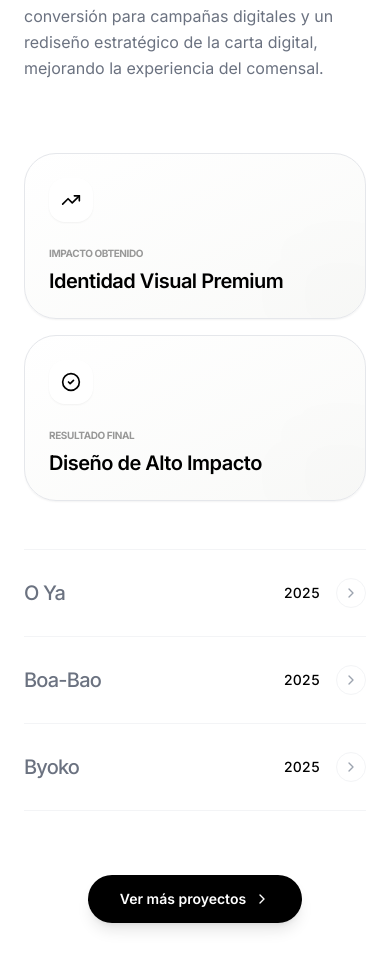
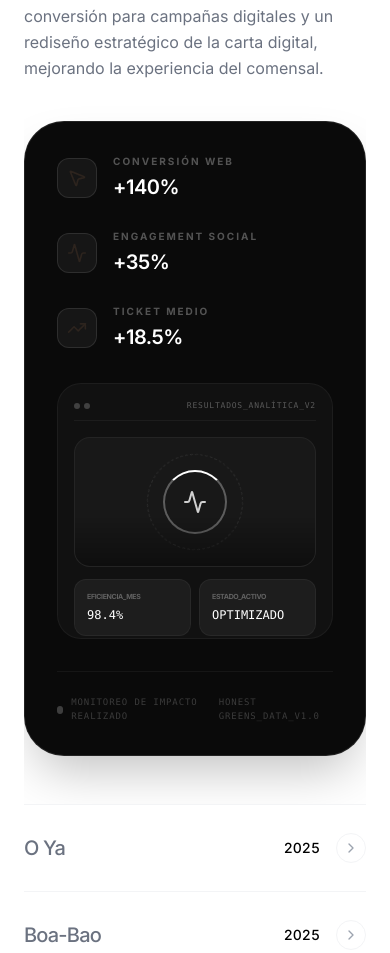
Before and after one commit to motionsmanagement/Motions, a React (Vite) app: page / in a window 390 px wide. Shown: the part 6720-7673 px from the top of the page. Built offline with nearby package versions, Linux system fonts and the light colour scheme.

Commit message:
feat: redesign success stories results as technical black cards with 3 unique metrics and interactive graphics

```diff
--- a/components/SuccessStories.tsx
+++ b/components/SuccessStories.tsx
@@ -1,5 +1,11 @@
 import React, { useState } from 'react';
-import { ArrowUpRight, CheckCircle2, TrendingUp, ChevronRight, MessageSquare } from 'lucide-react';
+import { ArrowUpRight, CheckCircle2, TrendingUp, ChevronRight, MessageSquare, Activity, Users, Target, MousePointer2, Smartphone, BarChart3, Star, MapPin, Search } from 'lucide-react';
+
+interface SuccessMetric {
+    label: string;
+    value: string;
+    icon: React.ElementType;
+}
 
 interface SuccessCase {
     id: string;
@@ -9,8 +15,8 @@ interface SuccessCase {
     location: string;
     image: string;
     description: string;
-    impact: string;
-    result: string;
+    metrics: SuccessMetric[];
+    graphicType: 'performance' | 'visibility' | 'conversion' | 'reputation' | 'brand' | 'reach';
 }
 
 const successCases: SuccessCase[] = [
@@ -22,8 +28,12 @@ const successCases: SuccessCase[] = [
         location: 'Madrid, España',
         image: '/honest greens.jpg',
         description: 'Elevamos la identidad visual de la marca a través de un diseño publicitario sofisticado. Realizamos el diseño de banners de alta conversión para campañas digitales y un rediseño estratégico de la carta digital, mejorando la experiencia del comensal.',
-        impact: 'Identidad Visual Premium',
-        result: 'Diseño de Alto Impacto'
+        graphicType: 'brand',
+        metrics: [
+            { label: 'Conversión Web', value: '+140%', icon: MousePointer2 },
+            { label: 'Engagement Social', value: '+35%', icon: Activity },
+            { label: 'Ticket Medio', value: '+18.5%', icon: TrendingUp }
+        ]
     },
     {
         id: '02',
@@ -33,8 +43,12 @@ const successCases: SuccessCase[] = [
         location: 'Boston, USA',
         image: '/o ya restaurant.jpg',
         description: 'Estrategia integral de crecimiento 360°. Optimizamos su perfil en Google My Business y ejecutamos campañas de gran impacto en Google Maps y Meta Ads, potenciando su alcance local mediante colaboraciones estratégicas con micro-influencers del sector gastronómico.',
-        impact: 'Máxima Visibilidad Local',
-        result: 'ROI Publicitario Líder'
+        graphicType: 'performance',
+        metrics: [
+            { label: 'Alcance GMB', value: '+12.5k', icon: Users },
+            { label: 'Reservas Online', value: '+45%', icon: CheckCircle2 },
+            { label: 'ROI Campaign', value: '4.2x', icon: Target }
+        ]
     },
     {
         id: '03',
@@ -44,8 +58,12 @@ const successCases: SuccessCase[] = [
         location: 'Barcelona, España',
         image: '/boa bao.jpg',
         description: 'Transformación digital completa para reflejar su esencia exótica. Rediseñamos su plataforma web y reforzamos su identidad de marca, integrando servicios de fotografía gastronómica profesional y una optimización avanzada de su presencia en Google My Business.',
-        impact: '+50% Engagement Digital',
-        result: 'Presencia Global'
+        graphicType: 'conversion',
+        metrics: [
+            { label: 'Velocidad UX', value: '0.8s', icon: Smartphone },
+            { label: 'Ventas Directas', value: '+60%', icon: TrendingUp },
+            { label: 'Bounce Rate', value: '-22%', icon: BarChart3 }
+        ]
     },
     {
         id: '04',
@@ -55,8 +73,12 @@ const successCases: SuccessCase[] = [
         location: 'Málaga, España',
         image: '/byoko.jpg',
         description: 'Refuerzo de la confianza del cliente y atractivo visual. Implementamos una gestión profesional de reseñas para mejorar el ranking local, complementado con el diseño de piezas publicitarias dinámicas y la optimización técnica de Google My Business.',
-        impact: '4.9★ Calificación Media',
-        result: 'Confianza de Marca'
+        graphicType: 'reputation',
+        metrics: [
+            { label: 'Rating Medio', value: '4.9★', icon: Star },
+            { label: 'CTR Maps', value: '+24%', icon: MousePointer2 },
+            { label: 'Llamadas GMB', value: '+30%', icon: Users }
+        ]
     },
     {
         id: '05',
@@ -66,8 +88,12 @@ const successCases: SuccessCase[] = [
         location: 'Bilbao, España',
         image: '/amaren.jpeg',
         description: 'Capturamos la excelencia culinaria mediante fotografía artística de alta definición. Esta renovación visual se integró con una optimización exhaustiva del perfil de Google My Business, logrando atraer a un público más cualificado y gourmet.',
-        impact: 'Tráfico Cualificado +30%',
-        result: 'Excelencia Visual'
+        graphicType: 'visibility',
+        metrics: [
+            { label: 'Visuales HD', value: '50+', icon: MapPin },
+            { label: 'Tráfico Gourmet', value: '+30%', icon: Activity },
+            { label: 'Reach Total', value: '45k', icon: Search }
+        ]
     },
     {
         id: '06',
@@ -77,10 +103,103 @@ const successCases: SuccessCase[] = [
         location: 'Madrid, España',
         image: '/ardia.jpg',
         description: 'Dominio estratégico del ecosistema de búsqueda local. Ejecutamos una optimización técnica avanzada de Google My Business vinculada a una estrategia de posicionamiento pagado en Google Maps, garantizando los primeros puestos en búsquedas clave.',
-        impact: 'Dominio de Búsqueda Local',
-        result: 'Posicionamiento Top 1'
+        graphicType: 'reach',
+        metrics: [
+            { label: 'Posición Media', value: 'Top 3', icon: MapPin },
+            { label: 'Búsquedas Dir.', value: '+18k', icon: Search },
+            { label: 'Visitas Locales', value: '+42%', icon: Users }
+        ]
     }
 ];
+
+const CaseGraphic: React.FC<{ type: SuccessCase['graphicType'] }> = ({ type }) => {
+    return (
+        <div className="relative w-full h-full bg-[#111] rounded-3xl border border-white/5 overflow-hidden flex flex-col p-4">
+            <div className="flex justify-between items-center mb-4 border-b border-white/5 pb-2">
+                <div className="flex gap-1">
+                    <div className="w-1.5 h-1.5 rounded-full bg-white/20"></div>
+                    <div className="w-1.5 h-1.5 rounded-full bg-white/20"></div>
+                </div>
+                <span className="text-[8px] font-mono text-white/30 uppercase tracking-widest">RESULTADOS_ANALÍTICA_V2</span>
+            </div>
+
+            <div className="flex-1 flex flex-col gap-3">
+                {/* Simulated Data Visualization */}
+                <div className="flex-1 rounded-2xl bg-white/[0.03] border border-white/5 relative overflow-hidden flex items-center justify-center p-4">
+                    {type === 'performance' && (
+                        <div className="w-full h-full flex items-end gap-2 justify-center">
+                            {[40, 70, 45, 90, 60, 85].map((h, i) => (
+                                <div key={i} className="flex-1 bg-white/10 rounded-t-sm relative group/bar overflow-hidden" style={{ height: `${h}%` }}>
+                                    <div className="absolute inset-0 bg-white/20 translate-y-full group-hover/bar:translate-y-0 transition-transform duration-500"></div>
+                                </div>
+                            ))}
+                        </div>
+                    )}
+                    {type === 'brand' && (
+                        <div className="relative w-full h-full flex items-center justify-center">
+                            <div className="w-24 h-24 rounded-full border border-white/10 border-dashed animate-spin-slow"></div>
+                            <div className="absolute w-16 h-16 rounded-full border-2 border-white/30 border-t-white flex items-center justify-center">
+                                <Activity className="w-6 h-6 text-white/80" />
+                            </div>
+                        </div>
+                    )}
+                    {type === 'conversion' && (
+                        <div className="w-full space-y-3">
+                            {[1, 2, 3].map(i => (
+                                <div key={i} className="flex items-center gap-3">
+                                    <div className="w-full h-1.5 bg-white/5 rounded-full overflow-hidden">
+                                        <div className="h-full bg-white/30 animate-load-slow" style={{ width: `${40 + i * 20}%`, animationDelay: `${i * 0.2}s` }}></div>
+                                    </div>
+                                    <span className="text-[8px] font-mono text-white/40">{40 + i * 20}%</span>
+                                </div>
+                            ))}
+                        </div>
+                    )}
+                    {type === 'reputation' && (
+                        <div className="flex flex-col items-center gap-2">
+                            <div className="flex gap-1">
+                                {[...Array(5)].map((_, i) => <Star key={i} className="w-4 h-4 text-white fill-white" />)}
+                            </div>
+                            <span className="text-2xl font-mono text-white">4.9/5.0</span>
+                            <div className="px-3 py-1 bg-white/10 rounded-full text-[8px] font-bold text-white uppercase tracking-tighter">EXCENTE_NIVEL</div>
+                        </div>
+                    )}
+                    {type === 'visibility' || type === 'reach' && (
+                        <div className="relative w-full h-full flex items-center justify-center">
+                            <div className="absolute inset-0 opacity-10">
+                                <svg width="100%" height="100%" viewBox="0 0 100 100">
+                                    <circle cx="50" cy="50" r="40" stroke="white" strokeWidth="0.5" fill="none" strokeDasharray="2 2" />
+                                    <circle cx="50" cy="50" r="25" stroke="white" strokeWidth="0.5" fill="none" strokeDasharray="2 2" />
+                                </svg>
+                            </div>
+                            <MapPin className="w-8 h-8 text-white/50" />
+                            <div className="absolute w-12 h-12 rounded-full border border-white/40 animate-ping"></div>
+                        </div>
+                    )}
+
+                    {/* Interior Vignette */}
+                    <div className="absolute inset-x-0 bottom-0 h-12 bg-gradient-to-t from-black/40 to-transparent"></div>
+                </div>
+
+                <div className="grid grid-cols-2 gap-2">
+                    <div className="p-3 bg-white/5 rounded-xl border border-white/5 flex flex-col gap-1">
+                        <span className="text-[7px] text-white/30 uppercase font-bold tracking-tighter">EFICIENCIA_MES</span>
+                        <span className="text-xs font-mono text-white">98.4%</span>
+                    </div>
+                    <div className="p-3 bg-white/5 rounded-xl border border-white/5 flex flex-col gap-1">
+                        <span className="text-[7px] text-white/30 uppercase font-bold tracking-tighter">ESTADO_ACTIVO</span>
+                        <span className="text-xs font-mono text-white">OPTIMIZADO</span>
+                    </div>
+                </div>
+            </div>
+
+            <div className="mt-4 flex items-center justify-between text-[7px] font-mono text-white/20 uppercase tracking-widest">
+                <span>ESTADÍSTICAS_TIEMPO_REAL</span>
+                <span>2025_REF</span>
+            </div>
+        </div>
+    );
+};
 
 const SuccessStories: React.FC = () => {
     const [activeTab, setActiveTab] = useState('Todos');
@@ -167,16 +286,17 @@ const SuccessStories: React.FC = () => {
                                 </div>
 
                                 <div
-                                    className={`grid grid-cols-1 lg:grid-cols-2 gap-12 transition-all duration-1000 ease-[cubic-bezier(0.16,1,0.3,1)] ${isExpanded ? 'max-h-[1000px] opacity-100 translate-y-0' : 'max-h-0 opacity-0 -translate-y-2 pointer-events-none'
+                                    className={`grid grid-cols-1 lg:grid-cols-2 gap-12 transition-all duration-1000 ease-[cubic-bezier(0.16,1,0.3,1)] ${isExpanded ? 'max-h-[1400px] opacity-100 translate-y-0' : 'max-h-0 opacity-0 -translate-y-2 pointer-events-none'
                                         }`}
                                 >
-                                    <div className="rounded-2xl overflow-hidden aspect-[16/10] bg-gray-50">
+                                    <div className="rounded-2xl overflow-hidden aspect-[16/10] bg-gray-50 relative group/img">
                                         <img
                                             src={item.image}
                                             alt={item.title}
                                             className="w-full h-full object-cover rounded-2xl transition-transform duration-1000 ease-out"
                                             style={{ transform: isExpanded ? 'scale(1)' : 'scale(1.15)' }}
                                         />
+                                        <div className="absolute inset-0 bg-black/10 transition-opacity opacity-0 group-hover/img:opacity-100"></div>
                                     </div>
 
                                     <div className="flex flex-col justify-center">
@@ -184,38 +304,41 @@ const SuccessStories: React.FC = () => {
                                             {item.description}
                                         </p>
 
-                                        <div className="grid grid-cols-1 sm:grid-cols-2 gap-4 mt-8">
-                                            {/* Liquid Glass Metric Card: Impacto */}
-                                            <div className="group/metric relative p-6 rounded-[2rem] bg-gradient-to-br from-white to-[#f3f4f1]/50 border border-[#e5e7eb] shadow-sm overflow-hidden transition-all duration-500 hover:shadow-xl hover:border-black/10">
-                                                <div className="absolute inset-0 bg-white/40 backdrop-blur-xl opacity-0 group-hover/metric:opacity-100 transition-opacity duration-500"></div>
-                                                <div className="relative z-10">
-                                                    <div className="w-11 h-11 bg-white rounded-2xl flex items-center justify-center shadow-sm mb-6 group-hover/metric:scale-110 transition-transform duration-500">
-                                                        <TrendingUp className="w-5 h-5 text-black" />
-                                                    </div>
-                                                    <div>
-                                                        <h4 className="text-[10px] font-bold text-black/40 mb-2 tracking-[0.2em] uppercase">Impacto Obtenido</h4>
-                                                        <p className="text-xl font-semibold text-black tracking-tight leading-tight">{item.impact}</p>
-                                                    </div>
+                                        {/* Redesigned Technical Metric Card */}
+                                        <div className="group relative bg-[#0A0A0A] rounded-[2.5rem] p-8 md:p-10 border border-white/10 shadow-2xl overflow-hidden transition-transform duration-500 hover:scale-[1.01]">
+                                            <div className="relative z-10 flex flex-col md:flex-row gap-8 items-center">
+                                                {/* Metric List */}
+                                                <div className="flex-1 space-y-7 w-full">
+                                                    {item.metrics.map((metric, idx) => (
+                                                        <div key={idx} className="flex items-center gap-4 group/metric">
+                                                            <div className="w-10 h-10 rounded-xl bg-white/5 border border-white/10 flex items-center justify-center transition-all duration-500 group-hover/metric:bg-white group-hover/metric:text-black">
+                                                                <metric.icon className="w-5 h-5" />
+                                                            </div>
+                                                            <div className="flex flex-col">
+                                                                <span className="text-[10px] font-bold text-white/30 uppercase tracking-[0.2em] mb-1">{metric.label}</span>
+                                                                <span className="text-xl font-semibold text-white tracking-tight">{metric.value}</span>
+                                                            </div>
+                                                        </div>
+                                                    ))}
                                                 </div>
-                                                {/* Decorative element */}
-                                                <div className="absolute -bottom-4 -right-4 w-20 h-20 bg-black/[0.02] rounded-full blur-2xl group-hover/metric:bg-black/[0.05] transition-colors"></div>
+
+                                                {/* Technical graphic */}
+                                                <div className="w-full md:w-60 h-64 shrink-0 transition-transform duration-1000 group-hover:scale-105">
+                                                    <CaseGraphic type={item.graphicType} />
+                                                </div>
                                             </div>
 
-                                            {/* Liquid Glass Metric Card: Resultado */}
-                                            <div className="group/metric relative p-6 rounded-[2rem] bg-gradient-to-br from-white to-[#f3f4f1]/50 border border-[#e5e7eb] shadow-sm overflow-hidden transition-all duration-500 hover:shadow-xl hover:border-black/10">
-                                                <div className="absolute inset-0 bg-white/40 backdrop-blur-xl opacity-0 group-hover/metric:opacity-100 transition-opacity duration-500"></div>
-                                                <div className="relative z-10">
-                                                    <div className="w-11 h-11 bg-white rounded-2xl flex items-center justify-center shadow-sm mb-6 group-hover/metric:scale-110 transition-transform duration-500">
-                                                        <CheckCircle2 className="w-5 h-5 text-black" />
-                                                    </div>
-                                                    <div>
-                                                        <h4 className="text-[10px] font-bold text-black/40 mb-2 tracking-[0.2em] uppercase">Resultado Final</h4>
-                                                        <p className="text-xl font-semibold text-black tracking-tight leading-tight">{item.result}</p>
-                                                    </div>
+                                            {/* Subtitle bottom info */}
+                                            <div className="mt-8 pt-6 border-t border-white/5 flex items-center justify-between">
+                                                <div className="flex items-center gap-2">
+                                                    <div className="w-2 h-2 rounded-full bg-white/40 animate-pulse"></div>
+                                                    <span className="text-[9px] font-mono text-white/20 uppercase tracking-widest">Monitoreo de Impacto Realizado</span>
                                                 </div>
-                                                {/* Decorative element */}
-                                                <div className="absolute -bottom-4 -right-4 w-20 h-20 bg-black/[0.02] rounded-full blur-2xl group-hover/metric:bg-black/[0.05] transition-colors"></div>
+                                                <span className="text-[9px] font-mono text-white/20 uppercase tracking-widest">{item.title}_DATA_V1.0</span>
                                             </div>
+
+                                            {/* Subtle scan glow */}
+                                            <div className="absolute inset-0 bg-gradient-to-tr from-white/[0.03] to-transparent pointer-events-none opacity-0 group-hover:opacity-100 transition-opacity duration-700"></div>
                                         </div>
                                     </div>
                                 </div>
@@ -237,6 +360,24 @@ const SuccessStories: React.FC = () => {
                     </div>
                 )}
             </div>
+
+            <style dangerouslySetInnerHTML={{
+                __html: `
+                @keyframes spin-slow {
+                    from { transform: rotate(0deg); }
+                    to { transform: rotate(360deg); }
+                }
+                .animate-spin-slow {
+                    animation: spin-slow 12s linear infinite;
+                }
+                @keyframes pulse-once {
+                    0%, 100% { opacity: 0.3; }
+                    50% { opacity: 1; }
+                }
+                .animate-pulse-once {
+                    animation: pulse-once 3s ease-in-out infinite;
+                }
+            `}} />
         </section>
     );
 };
```
